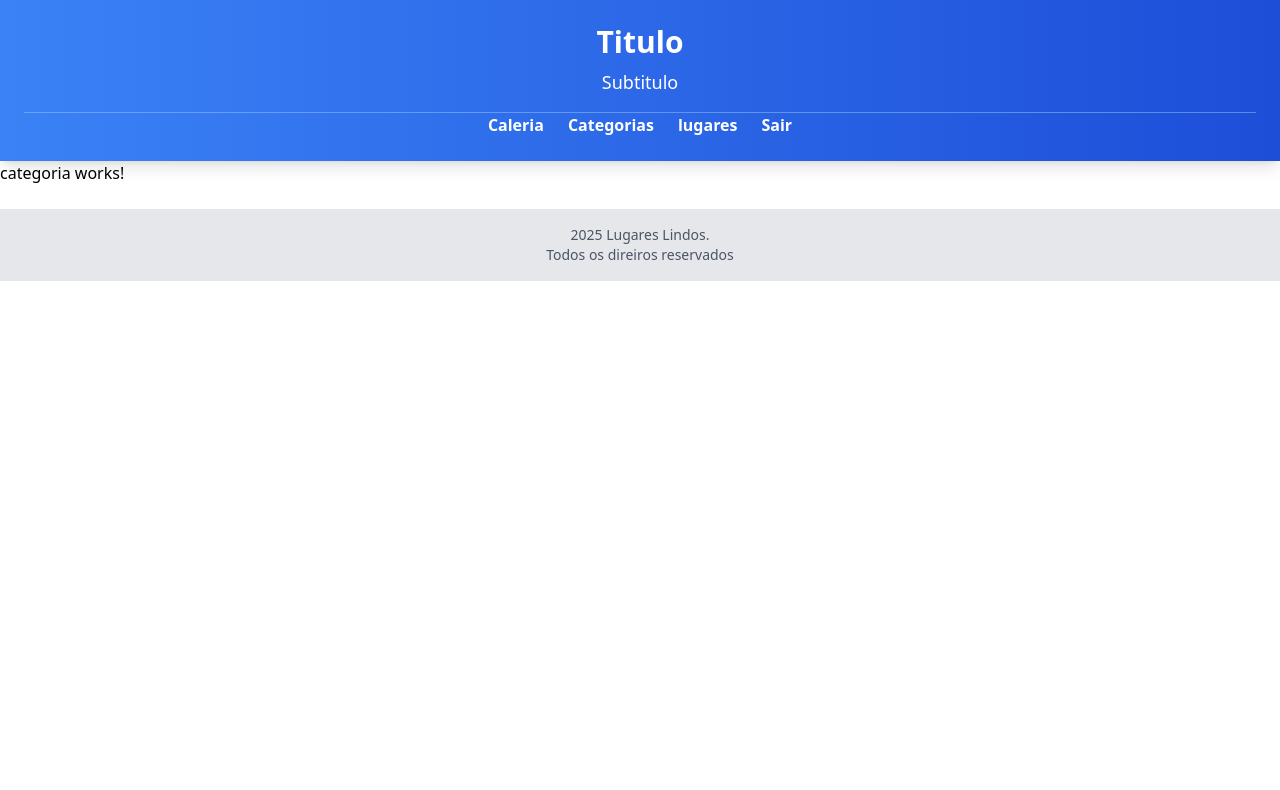
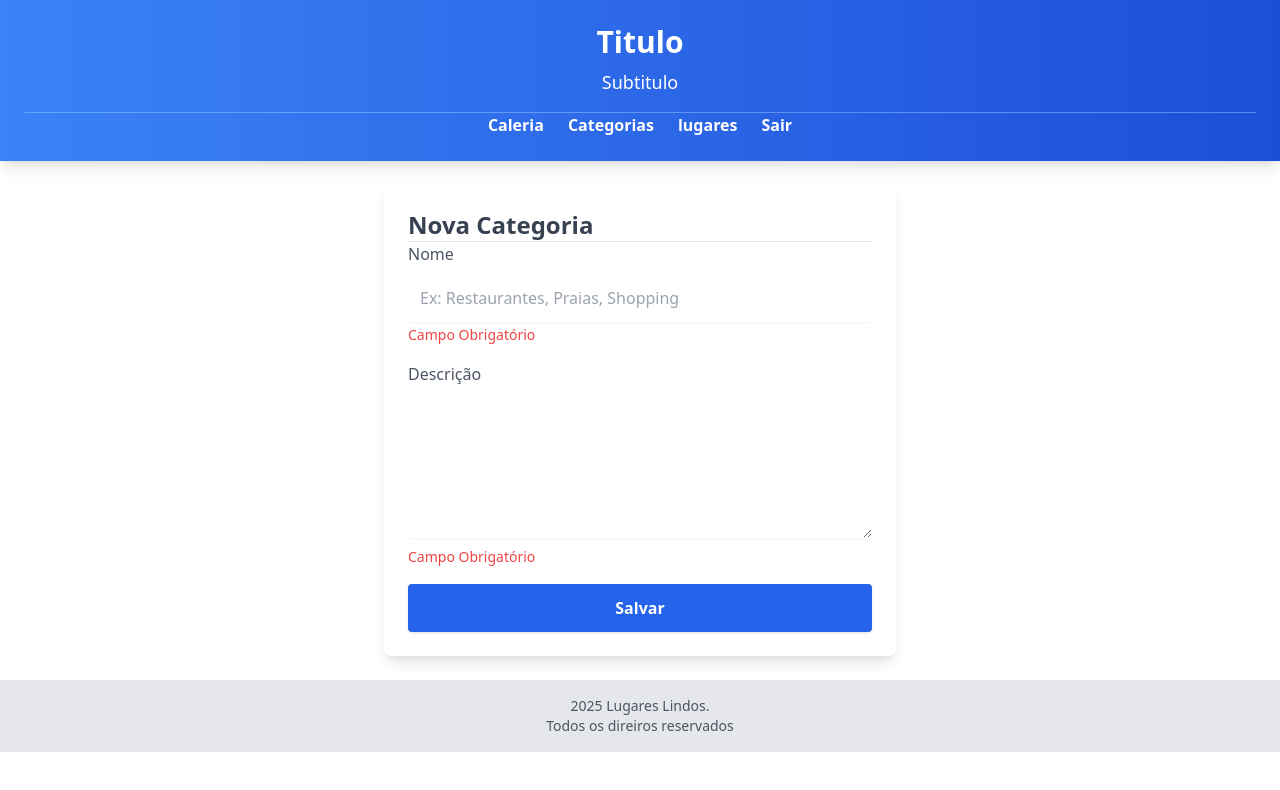
Before and after one commit to LeoMazenda2/passeio-app, an Angular app: page /categorias in a window 1280 px wide. Shown: the top 790 px of the page. Built offline with nearby package versions, Linux system fonts and the light colour scheme.

Commit message:
formulario de categoria criado

```diff
--- a/src/app/categorias/categoria/categoria.component.html
+++ b/src/app/categorias/categoria/categoria.component.html
@@ -1 +1,39 @@
-<p>categoria works!</p>
+<div class="p-6 max-w-lg mx-auto bg-white shadow-lg rounded-lg mt-6">
+    <h2 class="text-2xl font-semibold text-gray-700 mf-4">Nova Categoria</h2>
+    <hr>
+
+    <form id="categoriaFrom">
+        <!-- campo nome-->
+        <div class="mb-4">
+            <label class="block text-gray-600 font-medium mb-2">Nome</label>
+            <input type="text"
+                id="nome"
+                name="nome"
+                placeholder="Ex: Restaurantes, Praias, Shopping"
+                class="w-full p-3 border-gray-300 roumed shadow-sm focus:ring focus:ring-blue-400 "
+                required/>
+                <span class="text-red-500 text-sm"
+                    >Campo Obrigatório
+                </span>
+        </div>
+
+        <!-- campo descrição-->
+        <div class="mb-4">
+            <label class="block text-gray-600 font-medium mb-2">Descrição</label>
+            <textarea rows="5"
+                id="descricao"
+                name="descricao"
+                placeholder="Ex: Restaurantes, Praias, Shopping"
+                class="w-full p-3 border-gray-300 roumed shadow-sm focus:outline-none focus:ring focus:ring-blue-400 "
+                required >
+            </textarea>
+            <span class="text-red-500 text-sm">
+                Campo Obrigatório
+            </span>
+        </div>
+
+        <button type="submit" class="w-full bg-blue-600 text-white font-semibold p-3 rounded shadow hover:bg-blue-700">
+            Salvar
+        </button>
+    </form>
+</div>
```
